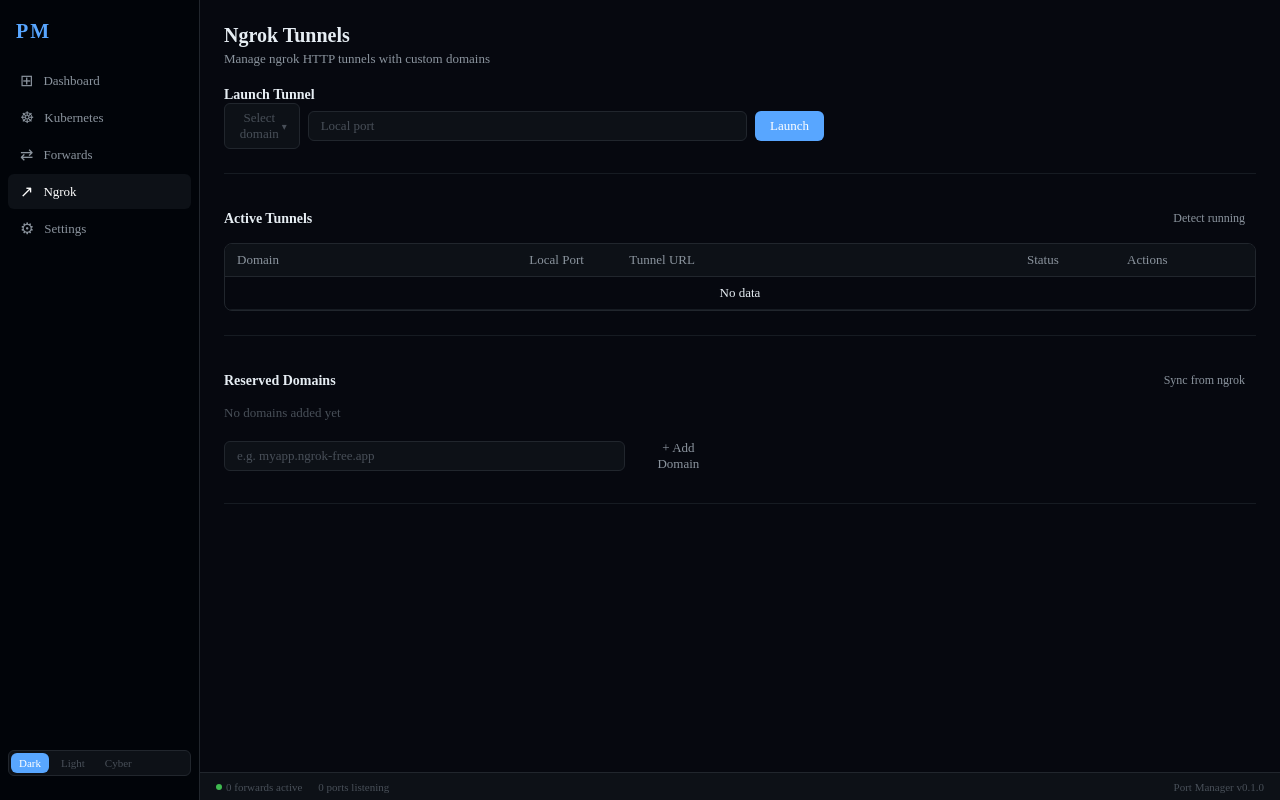
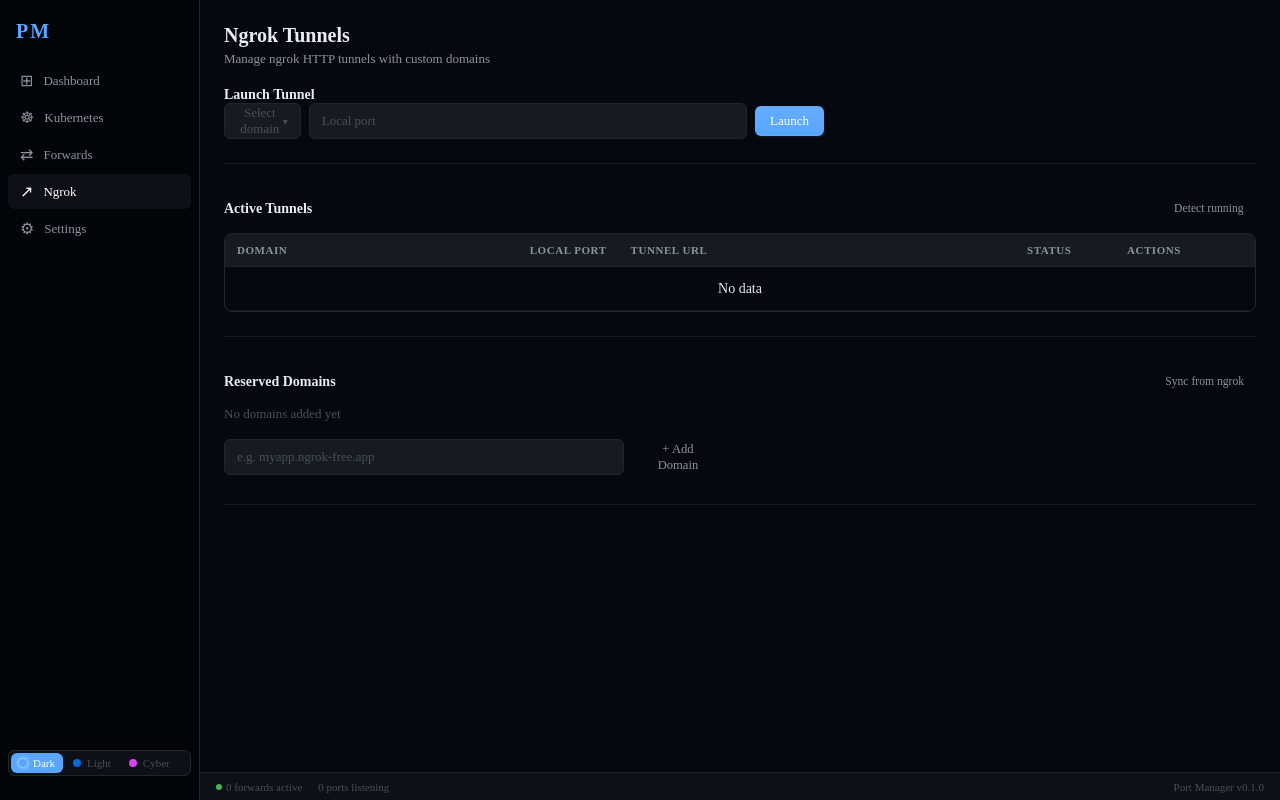
Before and after one commit to clemane/port-manager, a Vue app: page /ngrok in a window 1280 px wide. Built offline with nearby package versions, Linux system fonts and the light colour scheme.

Commit message:
style: redesign Button, Input, Badge, Table, Modal, Toast, Select, ThemeSwitcher
Co-Authored-By: Claude Opus 4.6 <noreply@anthropic.com>

```diff
--- a/src/components/ui/PmButton.vue
+++ b/src/components/ui/PmButton.vue
@@ -27,33 +27,42 @@ defineProps<{
   border-radius: var(--pm-radius-sm);
   font-weight: 500;
   cursor: pointer;
-  font-family: inherit;
-  transition: background 0.15s, color 0.15s, opacity 0.15s;
+  font-family: var(--pm-font-body);
+  transition: all 0.15s ease;
+}
+.pm-btn:focus-visible {
+  outline: none;
+  box-shadow: 0 0 0 2px var(--pm-accent-glow);
 }
 .pm-btn--sm { padding: 4px 10px; font-size: 12px; }
 .pm-btn--md { padding: 6px 14px; font-size: 13px; }
 .pm-btn--lg { padding: 8px 18px; font-size: 14px; }
 
 .pm-btn--primary {
-  background: var(--pm-accent);
+  background: linear-gradient(180deg, color-mix(in srgb, var(--pm-accent) 100%, white 8%) 0%, var(--pm-accent) 100%);
   color: var(--pm-accent-text);
+  box-shadow: 0 1px 3px var(--pm-accent-glow);
 }
 .pm-btn--primary:hover:not(:disabled) { background: var(--pm-accent-hover); }
 
 .pm-btn--ghost {
   background: transparent;
   color: var(--pm-text-secondary);
+  transform: scale(0.97);
 }
 .pm-btn--ghost:hover:not(:disabled) {
   background: var(--pm-surface-hover);
   color: var(--pm-text-primary);
+  transform: scale(1);
 }
 
 .pm-btn--danger {
   background: var(--pm-danger);
   color: var(--white);
 }
-.pm-btn--danger:hover:not(:disabled) { opacity: 0.9; }
+.pm-btn--danger:hover:not(:disabled) {
+  background: color-mix(in srgb, var(--pm-danger) 90%, black);
+}
 
 .pm-btn--icon {
   background: transparent;
@@ -75,8 +84,4 @@ defineProps<{
   border-radius: 50%;
   animation: pm-spin 0.6s linear infinite;
 }
-
-@keyframes pm-spin {
-  to { transform: rotate(360deg); }
-}
 </style>
--- a/src/components/ui/PmInput.vue
+++ b/src/components/ui/PmInput.vue
@@ -12,32 +12,57 @@ defineEmits<{
 </script>
 
 <template>
+  <div class="pm-input-wrapper" :class="{ 'pm-input-wrapper--search': type === 'search' }">
+    <svg v-if="type === 'search'" class="pm-input-wrapper__icon" viewBox="0 0 16 16" fill="none" stroke="currentColor" stroke-width="1.5">
+      <circle cx="7" cy="7" r="4.5" />
+      <path d="M10.5 10.5L14 14" stroke-linecap="round" />
+    </svg>
     <input
       class="pm-input"
-    :class="{ 'pm-input--search': type === 'search' }"
-    :type="type ?? 'text'"
+      :type="type === 'search' ? 'text' : (type ?? 'text')"
       :value="modelValue"
       :placeholder="placeholder"
       :disabled="disabled"
       @input="$emit('update:modelValue', ($event.target as HTMLInputElement).value)"
     />
+  </div>
 </template>
 
 <style scoped>
+.pm-input-wrapper {
+  position: relative;
+  width: 100%;
+}
+.pm-input-wrapper--search .pm-input {
+  padding-left: 36px;
+}
+.pm-input-wrapper__icon {
+  position: absolute;
+  left: 10px;
+  top: 50%;
+  transform: translateY(-50%);
+  width: 16px;
+  height: 16px;
+  color: var(--pm-text-muted);
+  pointer-events: none;
+}
 .pm-input {
-  background: var(--pm-surface);
+  background: var(--pm-surface-elevated);
   color: var(--pm-text-primary);
   border: 1px solid var(--pm-border);
   border-radius: var(--pm-radius-sm);
-  padding: 6px 12px;
+  padding: 7px 12px;
+  height: 36px;
   font-size: 13px;
-  font-family: inherit;
+  font-family: var(--pm-font-body);
   outline: none;
   width: 100%;
-  transition: border-color 0.15s;
+  transition: border-color 0.15s, box-shadow 0.15s;
 }
-.pm-input:focus { border-color: var(--pm-accent); }
+.pm-input:focus {
+  border-color: var(--pm-accent);
+  box-shadow: 0 0 0 3px var(--pm-accent-glow);
+}
 .pm-input::placeholder { color: var(--pm-text-muted); }
 .pm-input:disabled { opacity: 0.5; cursor: not-allowed; }
-.pm-input--search { padding-left: 32px; }
 </style>
--- a/src/components/ui/PmSelect.vue
+++ b/src/components/ui/PmSelect.vue
@@ -70,15 +70,20 @@ function select(value: string) {
   align-items: center;
   justify-content: space-between;
   width: 100%;
-  background: var(--pm-surface);
+  height: 36px;
+  background: var(--pm-surface-elevated);
   color: var(--pm-text-primary);
   border: 1px solid var(--pm-border);
   border-radius: var(--pm-radius-sm);
   padding: 6px 12px;
   font-size: 13px;
   cursor: pointer;
-  font-family: inherit;
-  transition: border-color 0.15s;
+  font-family: var(--pm-font-body);
+  transition: border-color 0.15s, box-shadow 0.15s;
+}
+.pm-select--open .pm-select__trigger {
+  border-color: var(--pm-accent);
+  box-shadow: 0 0 0 3px var(--pm-accent-glow);
 }
 .pm-select__placeholder { color: var(--pm-text-muted); }
 .pm-select__arrow { font-size: 10px; color: var(--pm-text-muted); }
@@ -87,7 +92,7 @@ function select(value: string) {
   top: calc(100% + 4px);
   left: 0;
   right: 0;
-  background: var(--pm-surface);
+  background: var(--pm-surface-elevated);
   border: 1px solid var(--pm-border);
   border-radius: var(--pm-radius-sm);
   box-shadow: var(--pm-shadow);
@@ -104,7 +109,7 @@ function select(value: string) {
   color: var(--pm-text-primary);
   font-size: 13px;
   outline: none;
-  font-family: inherit;
+  font-family: var(--pm-font-body);
 }
 .pm-select__search::placeholder { color: var(--pm-text-muted); }
 .pm-select__option {
@@ -117,8 +122,8 @@ function select(value: string) {
   color: var(--pm-text-primary);
   font-size: 13px;
   cursor: pointer;
-  font-family: inherit;
-  transition: background 0.1s;
+  font-family: var(--pm-font-body);
+  transition: background 0.15s;
 }
 .pm-select__option:hover { background: var(--pm-surface-hover); }
 .pm-select__option--selected { color: var(--pm-accent); }
--- a/src/components/ui/PmTable.vue
+++ b/src/components/ui/PmTable.vue
@@ -1,12 +1,15 @@
 <script setup lang="ts" generic="T extends Record<string, any>">
 import { ref, computed, watch } from 'vue'
+import PmSkeletonLoader from './PmSkeletonLoader.vue'
 
 const props = withDefaults(defineProps<{
   data: T[]
   columns: { key: string; label: string; sortable?: boolean; width?: string }[]
   pageSize?: number
+  loading?: boolean
 }>(), {
   pageSize: 50,
+  loading: false,
 })
 
 const sortKey = ref('')
@@ -71,8 +74,20 @@ function goToPage(page: number) {
           </th>
         </tr>
       </thead>
-      <tbody>
-        <tr v-for="(row, i) in pagedData" :key="i">
+      <tbody v-if="loading">
+        <tr>
+          <td :colspan="columns.length">
+            <PmSkeletonLoader variant="table" :lines="5" />
+          </td>
+        </tr>
+      </tbody>
+      <tbody v-else>
+        <tr
+          v-for="(row, i) in pagedData"
+          :key="i"
+          class="pm-table__row-animate"
+          :style="{ animationDelay: i < 15 ? `${i * 20}ms` : '0ms' }"
+        >
           <td v-for="col in columns" :key="col.key">
             <slot :name="`cell-${col.key}`" :row="row" :value="row[col.key]">
               {{ row[col.key] }}
@@ -110,29 +125,48 @@ function goToPage(page: number) {
   width: 100%;
   border-collapse: collapse;
   font-size: 13px;
+  font-family: var(--pm-font-body);
 }
 .pm-table th {
   text-align: left;
-  padding: 8px 12px;
-  background: var(--pm-surface);
+  padding: 10px 12px;
+  background: var(--pm-surface-elevated);
   color: var(--pm-text-secondary);
-  font-weight: 500;
+  font-weight: 600;
+  font-size: 11px;
+  text-transform: uppercase;
+  letter-spacing: 0.05em;
   border-bottom: 1px solid var(--pm-border);
   white-space: nowrap;
   user-select: none;
+  position: sticky;
+  top: 0;
+  z-index: 1;
 }
 .pm-table__sortable { cursor: pointer; }
 .pm-table__sortable:hover { color: var(--pm-text-primary); }
 .pm-table td {
-  padding: 8px 12px;
+  padding: 10px 12px;
   color: var(--pm-text-primary);
   border-bottom: 1px solid var(--pm-border-subtle);
+  height: 44px;
 }
-.pm-table tbody tr:hover { background: var(--pm-surface-hover); }
+.pm-table tbody tr {
+  transition: background 0.15s, transform 0.15s;
+}
+.pm-table tbody tr:hover {
+  background: var(--pm-surface-hover);
+  transform: translateX(2px);
+}
+.pm-table__row-animate {
+  animation: pm-slide-up 0.3s ease forwards;
+  opacity: 0;
+}
 .pm-table__empty {
   text-align: center;
   color: var(--pm-text-muted);
-  padding: 24px;
+  padding: 32px;
+  font-size: 14px;
 }
 .pm-table__pagination {
   display: flex;
@@ -149,17 +183,18 @@ function goToPage(page: number) {
 .pm-table__page-btns {
   display: flex;
   align-items: center;
-  gap: 4px;
+  gap: 2px;
 }
 .pm-table__page-btns button {
   background: transparent;
   border: 1px solid var(--pm-border);
   border-radius: var(--pm-radius-sm);
   color: var(--pm-text-secondary);
-  padding: 2px 8px;
-  font-size: 13px;
+  padding: 4px 8px;
+  font-size: 12px;
   cursor: pointer;
-  font-family: inherit;
+  font-family: var(--pm-font-body);
+  transition: all 0.15s;
 }
 .pm-table__page-btns button:hover:not(:disabled) {
   background: var(--pm-surface-hover);
--- a/src/components/ui/PmThemeSwitcher.vue
+++ b/src/components/ui/PmThemeSwitcher.vue
@@ -1,16 +1,30 @@
 <script setup lang="ts">
-defineProps<{
+const props = defineProps<{
   current: string
   themes: { value: string; label: string }[]
+  collapsed?: boolean
 }>()
 
 defineEmits<{
   change: [theme: string]
 }>()
+
+const themeColors: Record<string, string> = {
+  dark: '#58a6ff',
+  light: '#0969da',
+  cyberpunk: '#d946ef',
+  matrix: '#00ff41',
+}
+
+function nextTheme() {
+  const idx = props.themes.findIndex(t => t.value === props.current)
+  const next = props.themes[(idx + 1) % props.themes.length]
+  return next.value
+}
 </script>
 
 <template>
-  <div class="pm-theme-switcher">
+  <div v-if="!collapsed" class="pm-theme-switcher">
     <button
       v-for="theme in themes"
       :key="theme.value"
@@ -18,21 +32,39 @@ defineEmits<{
       :class="{ 'pm-theme-switcher__btn--active': theme.value === current }"
       @click="$emit('change', theme.value)"
     >
+      <span
+        class="pm-theme-switcher__dot"
+        :style="{ background: themeColors[theme.value] || 'var(--pm-accent)' }"
+      />
       {{ theme.label }}
     </button>
   </div>
+  <button
+    v-else
+    class="pm-theme-switcher__cycle"
+    title="Switch theme"
+    @click="$emit('change', nextTheme())"
+  >
+    <svg viewBox="0 0 16 16" fill="none" stroke="currentColor" stroke-width="1.5" width="18" height="18">
+      <circle cx="8" cy="8" r="3" />
+      <path d="M8 1v2m0 10v2m-7-7h2m10 0h2m-2.5-5.5L11 4.5m-6 7l-1.5 1.5m9-1.5L11 11.5m-6-7L3.5 3" stroke-linecap="round" />
+    </svg>
+  </button>
 </template>
 
 <style scoped>
 .pm-theme-switcher {
   display: flex;
-  gap: 4px;
+  gap: 2px;
   background: var(--pm-surface);
   border: 1px solid var(--pm-border);
   border-radius: var(--pm-radius-sm);
   padding: 2px;
 }
 .pm-theme-switcher__btn {
+  display: flex;
+  align-items: center;
+  gap: 6px;
   background: none;
   border: none;
   color: var(--pm-text-muted);
@@ -40,7 +72,7 @@ defineEmits<{
   font-size: 11px;
   border-radius: var(--pm-radius-sm);
   cursor: pointer;
-  font-family: inherit;
+  font-family: var(--pm-font-body);
   transition: background 0.15s, color 0.15s;
 }
 .pm-theme-switcher__btn:hover { color: var(--pm-text-primary); }
@@ -48,4 +80,29 @@ defineEmits<{
   background: var(--pm-accent);
   color: var(--pm-accent-text);
 }
+.pm-theme-switcher__dot {
+  width: 8px;
+  height: 8px;
+  border-radius: 50%;
+  flex-shrink: 0;
+}
+.pm-theme-switcher__btn--active .pm-theme-switcher__dot {
+  box-shadow: 0 0 4px currentColor;
+}
+.pm-theme-switcher__cycle {
+  background: transparent;
+  border: 1px solid var(--pm-border);
+  border-radius: var(--pm-radius-sm);
+  color: var(--pm-text-muted);
+  padding: 6px;
+  cursor: pointer;
+  display: flex;
+  align-items: center;
+  justify-content: center;
+  transition: color 0.15s, border-color 0.15s;
+}
+.pm-theme-switcher__cycle:hover {
+  color: var(--pm-accent);
+  border-color: var(--pm-accent);
+}
 </style>
```
Also changed, not shown: src/components/layout/PmToastContainer.vue (+49 -7 lines), src/components/ui/PmBadge.vue (+33 -5 lines), src/components/ui/PmModal.vue (+28 -6 lines). Lines whose indentation alone changed are shown as unchanged.
